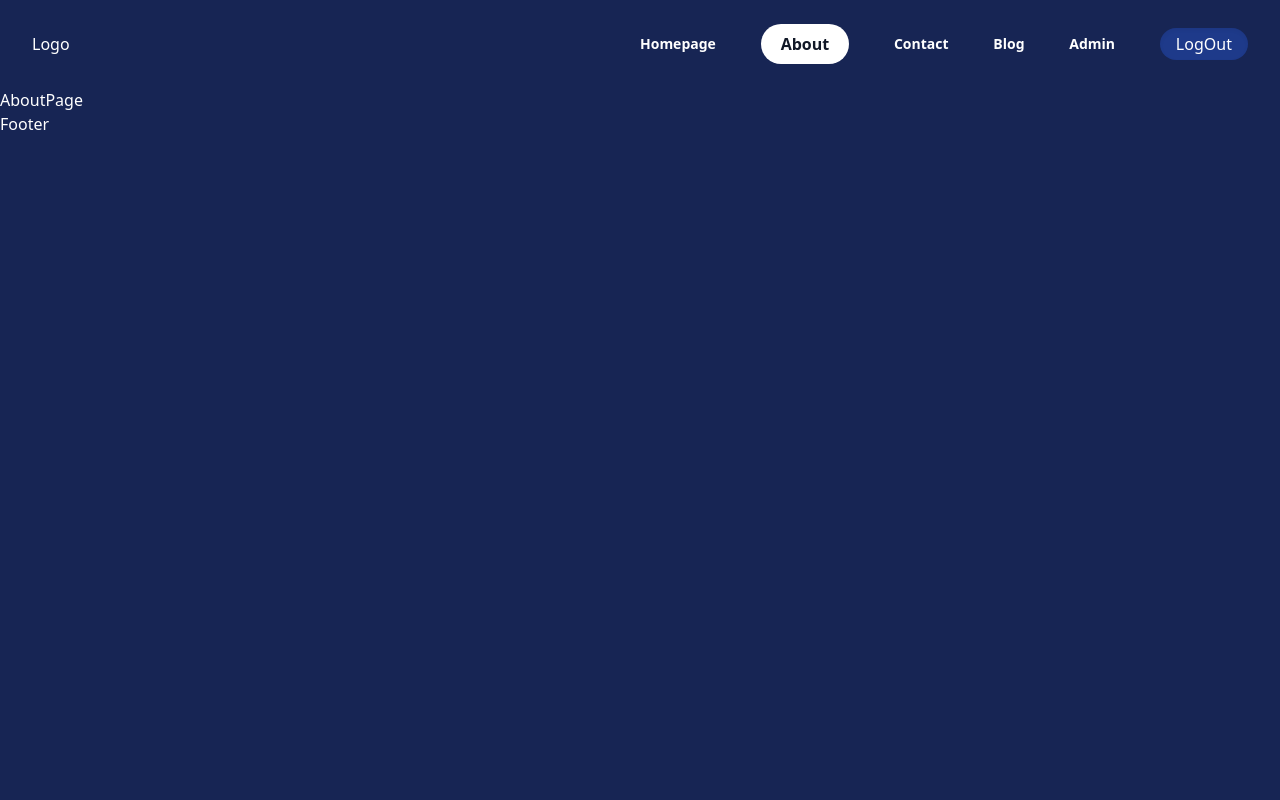
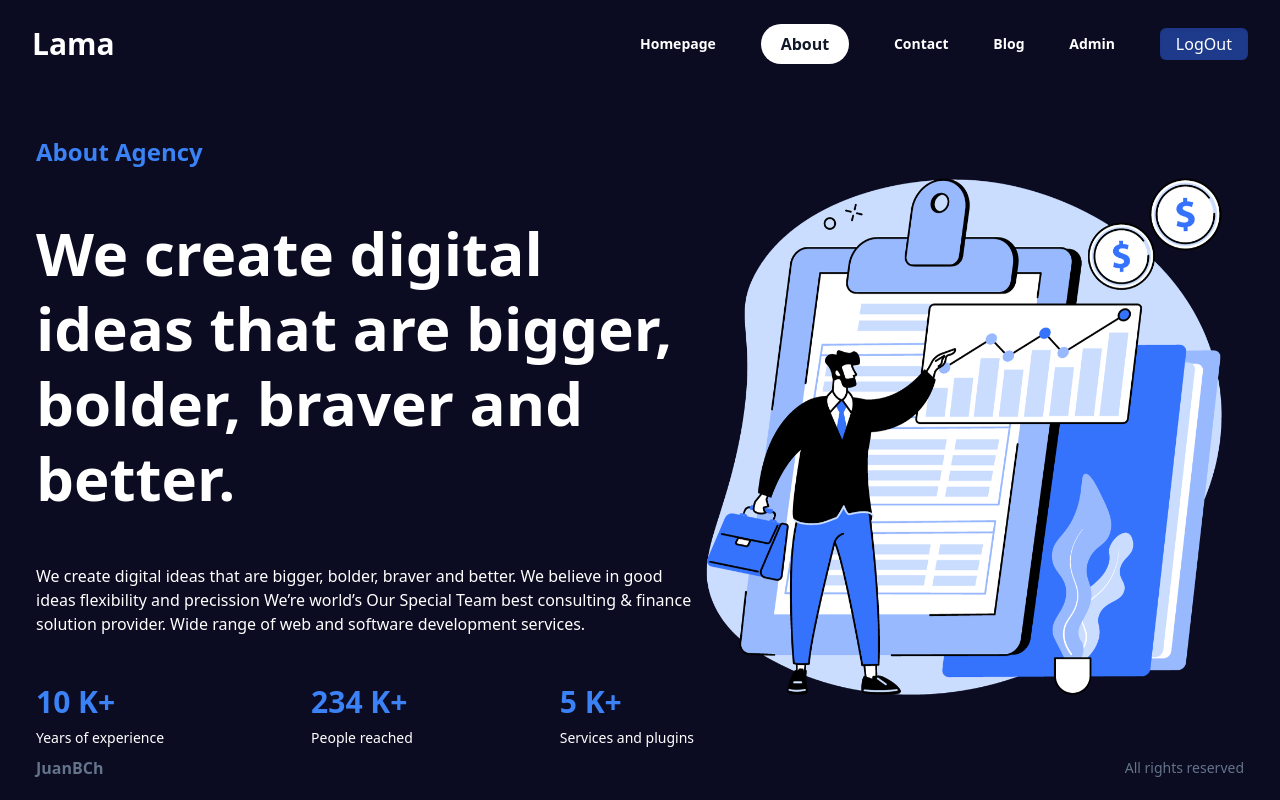
Before and after one commit to JuanBCh/next14-course, a Next.js app: page /about in a window 1280 px wide. Built offline with nearby package versions, Linux system fonts and the light colour scheme.

Commit message:
Termine con la About Page

```diff
--- a/src/app/about/page.jsx
+++ b/src/app/about/page.jsx
@@ -1,3 +1,44 @@
+import Image from "next/image";
+
 export default function About() {
-  return <div>AboutPage</div>;
+  return (
+    <div className="flex justify-between p-9 pt-12">
+      <aside className="max-w-2xl">
+        <section className="pb-12">
+          <h2 className="text-blue-500 text-2xl font-bold pb-12">
+            About Agency
+          </h2>
+          <h1 className="text-6xl font-bold leading-tight pb-12">
+            We create digital ideas that are bigger, bolder, braver and better.
+          </h1>
+          <p>
+            We create digital ideas that are bigger, bolder, braver and better.
+            We believe in good ideas flexibility and precission We’re world’s
+            Our Special Team best consulting & finance solution provider. Wide
+            range of web and software development services.
+          </p>
+        </section>
+        <section className="flex justify-between">
+          <div>
+            <h3 className="text-3xl text-blue-500 font-bold">10 K+</h3>
+            <p className="text-sm pt-2">Years of experience</p>
+          </div>
+          <div>
+            <h3 className="text-3xl text-blue-500 font-bold">234 K+</h3>
+            <p className="text-sm pt-2">People reached</p>
+          </div>
+          <div>
+            <h3 className="text-3xl text-blue-500 font-bold">5 K+</h3>
+            <p className="text-sm pt-2">Services and plugins</p>
+          </div>
+        </section>
+      </aside>
+      <Image
+        className="h-auto m-auto"
+        src="/about.png"
+        width={550}
+        height={550}
+      />
+    </div>
+  );
 }
--- a/src/app/layout.js
+++ b/src/app/layout.js
@@ -13,7 +13,7 @@ export const metadata = {
 export default function RootLayout({ children }) {
   return (
     <html lang="en">
-      <body className="bg-blue-950 text-white">
+      <body className="relative h-screen bg-dark-blue text-white mx-auto jusify-center max-w-8xl">
         <Navbar />
         {children}
         <Footer />
--- a/src/app/page.jsx
+++ b/src/app/page.jsx
@@ -1,5 +1,30 @@
+import Image from "next/image";
+
 const Home = () => {
-  return <div>HomePage</div>;
+  return (
+    <div className="flex justify-between p-9">
+      <aside>
+        <h1 className="text-8xl font-bold max-w-xs leading-tight tracking-wide">
+          Creative Thoughts Agency.
+        </h1>
+        <p className="max-w-xl text-lg py-10">
+          Lorem ipsum dolor sit amet consectetur adipisicing elit.
+          Necessitatibus animi architecto, quam asperiores dignissimos aperiam
+          impedit molestiae odit nam.
+        </p>
+        <div>
+          <button className="shadow-inner bg-blue-900 rounded-md w-44 h-12 py-1 hover:font-bold hover:px-5 mr-7">
+            Learn More
+          </button>
+          <button className="text-dark-blue shadow-inner bg-white rounded-md w-44 h-12 py-1 hover:font-bold hover:px-5">
+            Contact
+          </button>
+        </div>
+        <Image className="pt-12" src="/brands.png" width={500} height={500} />
+      </aside>
+      <Image src="/hero.gif" width={700} height={700} />
+    </div>
+  );
 };
 
 export default Home;
--- a/src/ui/footer/Footer.jsx
+++ b/src/ui/footer/Footer.jsx
@@ -1,3 +1,8 @@
 export default function Footer() {
-  return <div>Footer</div>;
+  return (
+    <footer className="flex justify-between h-auto items-center h-20 px-9 text-slate-500 absolute bottom-5 w-full">
+      <p className="font-bold">JuanBCh</p>
+      <p className="text-sm">All rights reserved</p>
+    </footer>
+  );
 }
--- a/src/ui/navbar/Navbar.jsx
+++ b/src/ui/navbar/Navbar.jsx
@@ -6,12 +6,14 @@ export default function Navbar() {
   return (
     <header>
       <nav
-        className="mx-auto flex max-w-7xl items-center justify-between p-6 lg:px-8"
+        className="mx-auto flex items-center justify-between p-6 lg:px-8"
         aria-label="Global"
       >
         <div className="-m-1.5 p-1.5">
           {/* <Image className="h-8 w-auto" /> */}
-          <p>Logo</p>
+          <Link href="/" className="text-3xl font-bold">
+            Lama
+          </Link>
         </div>
         <NavLinks />
       </nav>
--- a/src/ui/navbar/links/Links.jsx
+++ b/src/ui/navbar/links/Links.jsx
@@ -20,7 +20,7 @@ export default function NavLinks() {
       {session ? (
         <>
           {isAdmin && <NavLink link={{ title: "Admin", href: "/admin" }} />}
-          <button className="shadow-inner bg-blue-900 rounded-full px-4 py-1 hover:font-bold hover:px-5">
+          <button className="shadow-inner bg-blue-900 rounded-md px-4 py-1 hover:font-bold hover:px-5">
             LogOut
           </button>
         </>
--- a/tailwind.config.js
+++ b/tailwind.config.js
@@ -9,7 +9,14 @@ module.exports = {
     "./src/**/*.{js,ts,jsx,tsx,mdx}",
   ],
   theme: {
-    extend: {},
+    extend: {
+      colors: {
+        "dark-blue": "rgb(11, 11, 33)",
+      },
+      maxWidth: {
+        "8xl": "90rem",
+      },
+    },
   },
   plugins: [],
 };
```
